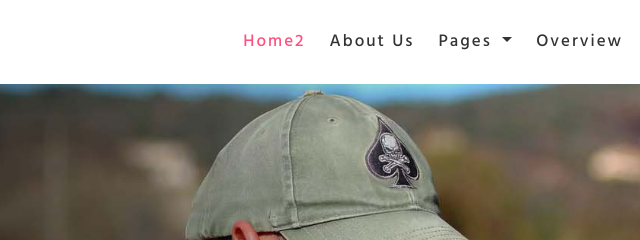
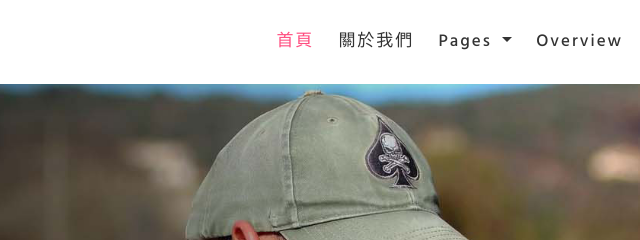
Before and after one commit to 40541449/20181212, a plain HTML site: page index.html in a window 1280 px wide. Shown: the top 240 px of the page, 447-1087 px from the left. Drawn offline with Linux system fonts and the light colour scheme.

Commit message:
中文化

```diff
--- a/index.html
+++ b/index.html
@@ -70,12 +70,12 @@ License URL: http://creativecommons.org/licenses/by/3.0/
 					<div class="collapse navbar-collapse text-center" id="navbarSupportedContent">
 						<ul class="navbar-nav ml-lg-auto">
 							<li class="nav-item active mt-lg-0 mt-3">
-								<a class="nav-link" href="index.html">Home2
+								<a class="nav-link" href="index.html">首頁
 									<span class="sr-only">(current)</span>
 								</a>
 							</li>
 							<li class="nav-item mx-lg-4 my-lg-0 my-3">
-								<a class="nav-link scroll" href="#about">About Us</a>
+								<a class="nav-link scroll" href="#about">關於我們</a>
 							</li>
 							<li class="nav-item dropdown">
 								<a class="nav-link dropdown-toggle" href="#" id="navbarDropdown" role="button" data-toggle="dropdown"
```
